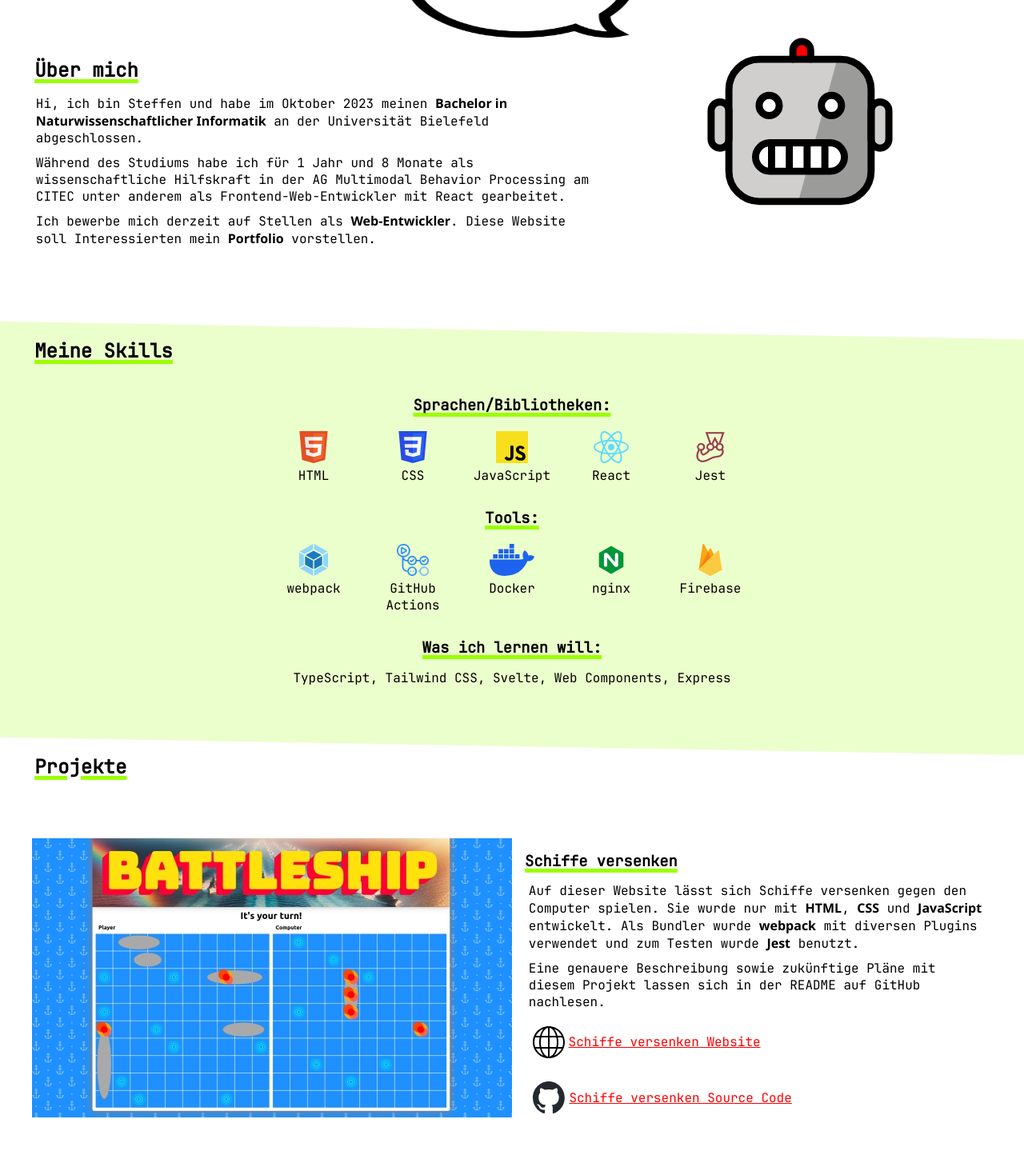
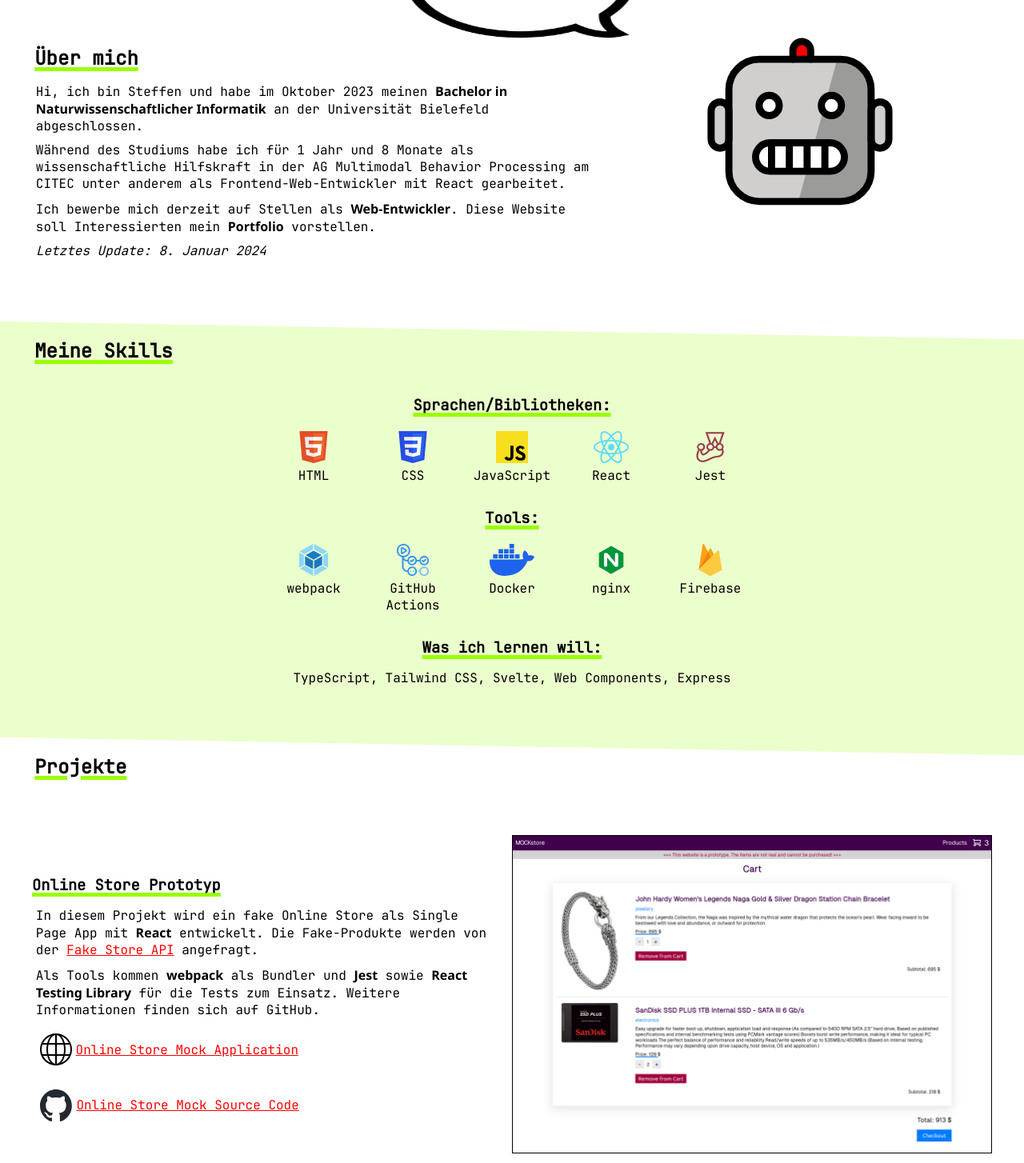
Before and after one commit to sjohannknecht/personal_website, a website built with webpack: page src/index.html in a window 1280 px wide. Shown: the part 218-1672 px from the top of the page at 80% size. Built offline with nearby package versions, Linux system fonts and the light colour scheme.

Commit message:
Add online store mock project to website projects section

```diff
--- a/src/index.css
+++ b/src/index.css
@@ -256,6 +256,10 @@ section {
         grid-area: 2 / 1;
         justify-self: right;
     }
+
+    .hero__text--italic {
+        font-style: italic;
+    }
 }
 
 @keyframes hand-rotation {
--- a/src/index.html
+++ b/src/index.html
@@ -68,6 +68,7 @@
                 <p>Hi, ich bin Steffen und habe im Oktober 2023 meinen <strong>Bachelor in Naturwissenschaftlicher Informatik</strong> an der Universität Bielefeld abgeschlossen.</p>
                 <p>Während des Studiums habe ich für 1 Jahr und 8 Monate als wissenschaftliche Hilfskraft in der AG Multimodal Behavior Processing am CITEC unter anderem als Frontend-Web-Entwickler mit React gearbeitet. </p>
                 <p>Ich bewerbe mich derzeit auf Stellen als <strong>Web-Entwickler</strong>. Diese Website soll Interessierten mein <strong>Portfolio</strong> vorstellen.</p>
+                <p class="hero__text--italic">Letztes Update: 8. Januar 2024</p>
             </div>
         </div>
     </section>
@@ -139,12 +140,23 @@
     <section id="projects-section" class="projects">
         <div class="content-container">
             <h2>Projekte</h2>
+            <div class="card card--reverse">
+                <a href="https://mockstore.sjohannknecht.de"><img class="card__img border--black" src="./assets/img/online-store-mock_example-600.png" alt="Mock Store Website Screenshot"></a>
+                <div class="card__text">
+                    <h3>Online Store Prototyp</h3>
+                    <p>In diesem Projekt wird ein fake Online Store als Single Page App mit <strong>React</strong> entwickelt. Die Fake-Produkte werden von der
+                        <a href="https://fakestoreapi.com/">Fake Store API</a> angefragt. </p>
+                    <p>Als Tools kommen <strong>webpack</strong> als Bundler und <strong>Jest</strong> sowie <strong>React Testing Library</strong> für die Tests zum Einsatz. Weitere Informationen finden sich auf GitHub.</p>
+                    <p><a href="https://mockstore.sjohannknecht.de" class="paragraph__anchor"><img src="./assets/img/icons/web_icon.svg" alt="GitHub Icon" class="icon">Online Store Mock Application</a></p>
+                    <p><a href="https://github.com/sjohannknecht/online_store_mock" class="paragraph__anchor"><img src="./assets/img/icons/github_icon.svg" alt="GitHub Icon" class="icon">Online Store Mock Source Code</a></p>
+                </div>
+            </div>
             <div class="card">
                 <a href="https://battleship.sjohannknecht.de"><img class="card__img" src="./assets/img/battleship-example-600.jpg" alt="Battleship Website Screenshot"></a>
                 <div class="card__text">
                     <h3>Schiffe versenken</h3>
                     <p>Auf dieser Website lässt sich Schiffe versenken gegen den Computer spielen. Sie wurde nur mit <strong>HTML</strong>, <strong>CSS</strong> und <strong>JavaScript</strong> entwickelt. Als Bundler wurde <strong>webpack</strong> mit diversen Plugins verwendet und zum Testen wurde <strong>Jest</strong> benutzt.</p>
-                    <p> Eine genauere Beschreibung sowie zukünftige Pläne mit diesem Projekt lassen sich in der README auf GitHub nachlesen.</p>
+                    <p>Eine genauere Beschreibung sowie zukünftige Pläne mit diesem Projekt lassen sich in der README auf GitHub nachlesen.</p>
                     <p><a href="https://battleship.sjohannknecht.de" class="paragraph__anchor"><img src="./assets/img/icons/web_icon.svg" alt="Web Icon" class="icon">Schiffe versenken Website</a></p>
                     <p><a href="https://github.com/sjohannknecht/battleship" class="paragraph__anchor"><img src="./assets/img/icons/github_icon.svg" alt="GitHub Icon" class="icon">Schiffe versenken Source Code</a></p>
                 </div></div>
```
Also changed, not shown: src/assets/img/online-store-mock_example-600.png (added).
